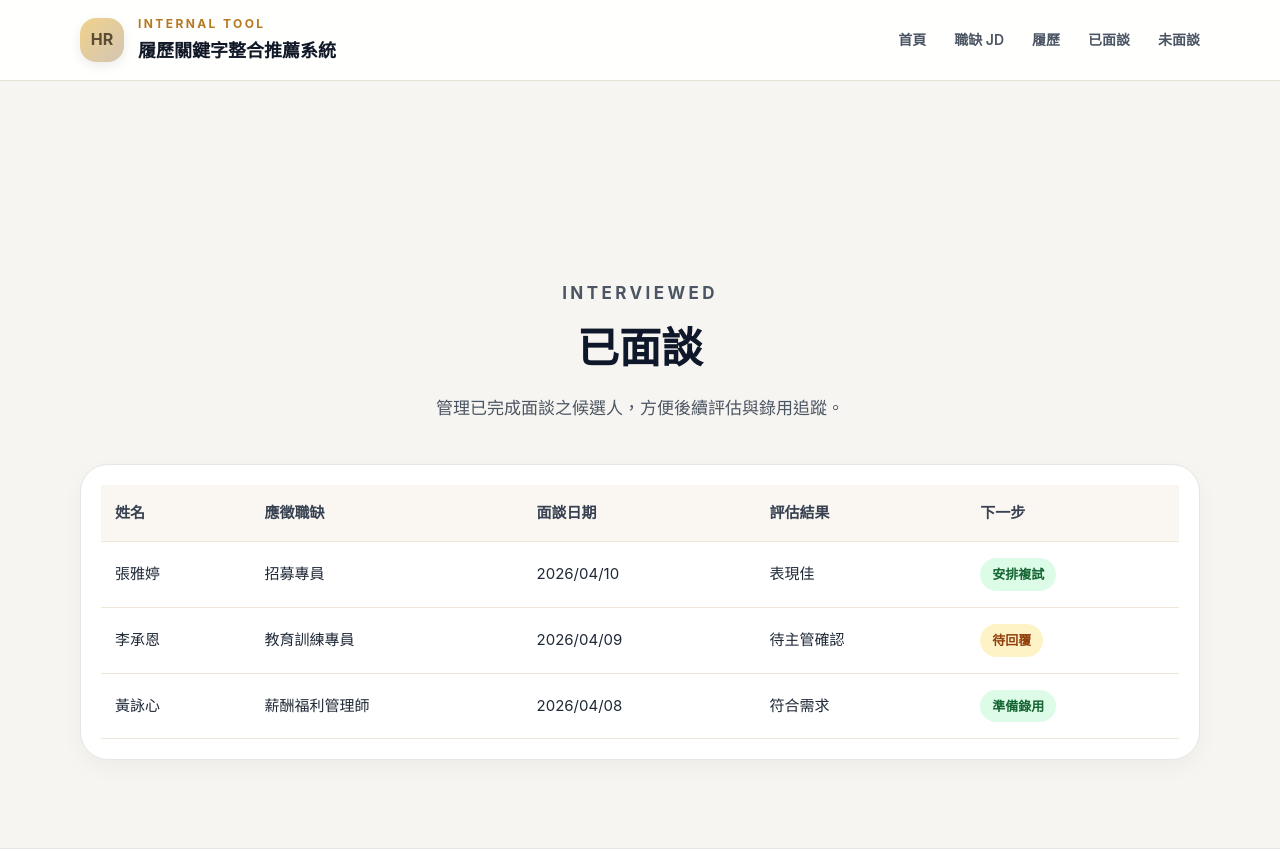
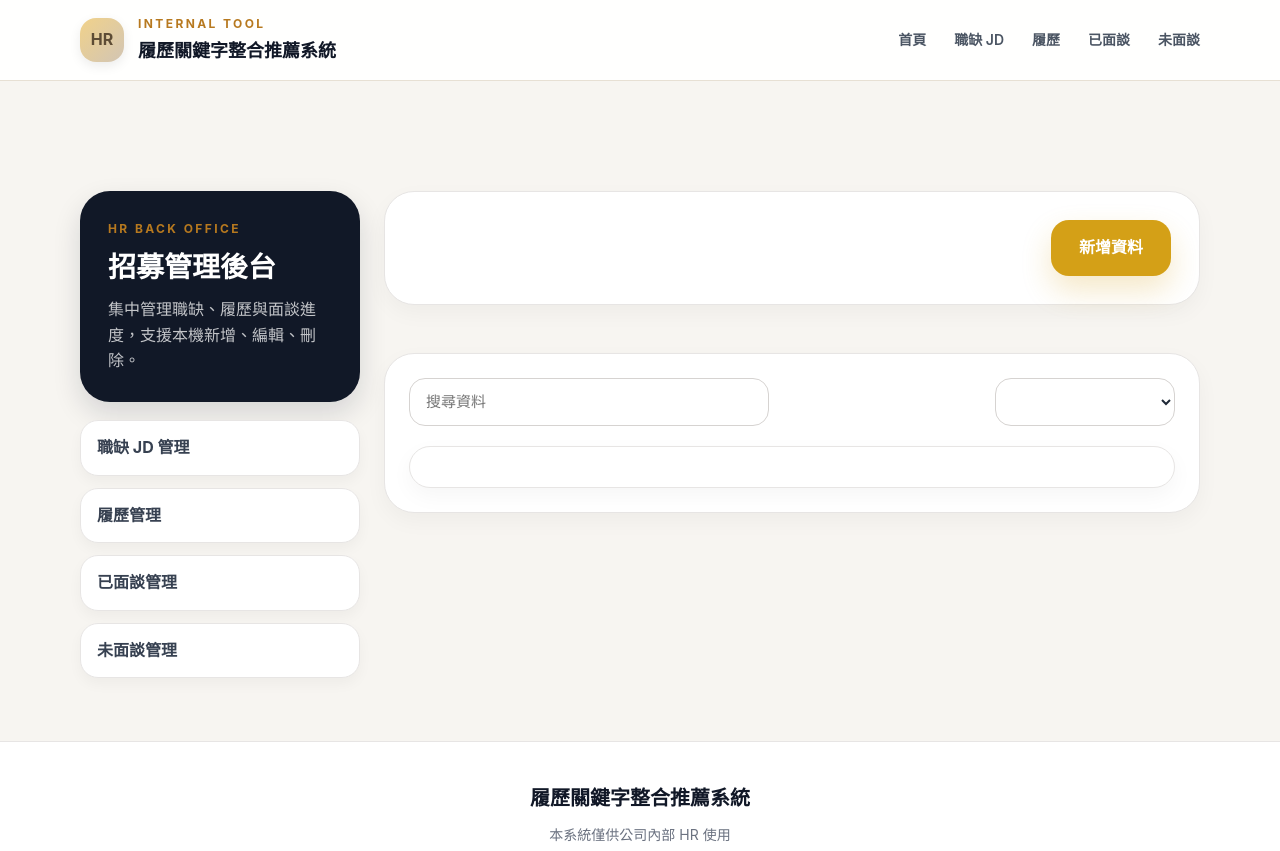
Before and after one commit to eleanor091989-creator/2026hw, a plain HTML site: page interviewed.html in a window 1280 px wide. Shown: the top 851 px of the page. Drawn offline with Linux system fonts and the light colour scheme.

Commit message:
Refactor interviewed.html structure and navigation

```diff
--- a/interviewed.html
+++ b/interviewed.html
@@ -6,7 +6,7 @@
   <title>已面談｜履歷關鍵字整合推薦系統</title>
   <link rel="stylesheet" href="style.css" />
 </head>
-<body>
+<body data-page="已面談｜履歷關鍵字整合推薦系統">
   <header class="site-header">
     <div class="container header-inner">
       <div class="brand">
@@ -19,64 +19,78 @@
 
       <nav class="nav">
         <a href="index.html">首頁</a>
-        <a href="jd.html">職缺 JD</a>
-        <a href="resume.html">履歷</a>
-        <a href="interviewed.html">已面談</a>
-        <a href="not-interviewed.html">未面談</a>
+        <a href="jd.html" data-nav="jd">職缺 JD</a>
+        <a href="resume.html" data-nav="resume">履歷</a>
+        <a href="interviewed.html" data-nav="interviewed">已面談</a>
+        <a href="not-interviewed.html" data-nav="not-interviewed">未面談</a>
       </nav>
     </div>
   </header>
 
-  <main class="inner-page">
-    <section class="section">
-      <div class="container">
-        <div class="section-heading">
-          <p class="section-tag">INTERVIEWED</p>
-          <h2>已面談</h2>
-          <p>管理已完成面談之候選人，方便後續評估與錄用追蹤。</p>
+  <main class="backend-main">
+    <div class="container backend-layout">
+      <aside class="backend-sidebar">
+        <div class="sidebar-card">
+          <p class="section-tag">HR BACK OFFICE</p>
+          <h2>招募管理後台</h2>
+          <p>集中管理職缺、履歷與面談進度，支援本機新增、編輯、刪除。</p>
         </div>
 
-        <div class="page-panel">
+        <div class="sidebar-links">
+          <a href="jd.html" data-nav="jd">職缺 JD 管理</a>
+          <a href="resume.html" data-nav="resume">履歷管理</a>
+          <a href="interviewed.html" data-nav="interviewed">已面談管理</a>
+          <a href="not-interviewed.html" data-nav="not-interviewed">未面談管理</a>
+        </div>
+      </aside>
+
+      <section class="backend-content">
+        <div class="page-header">
+          <div>
+            <p class="section-tag" id="pageTag"></p>
+            <h2 id="pageTitle"></h2>
+            <p class="page-desc" id="pageDescription"></p>
+          </div>
+          <button class="btn btn-primary" id="addRecordBtn" type="button">新增資料</button>
+        </div>
+
+        <div class="stats-grid" id="statsGrid"></div>
+
+        <div class="panel">
+          <div class="panel-toolbar">
+            <input class="panel-input" id="searchInput" type="text" placeholder="搜尋資料" />
+            <select class="panel-select" id="statusFilter"></select>
+          </div>
+
           <div class="table-card">
             <table class="data-table">
-              <thead>
-                <tr>
-                  <th>姓名</th>
-                  <th>應徵職缺</th>
-                  <th>面談日期</th>
-                  <th>評估結果</th>
-                  <th>下一步</th>
-                </tr>
-              </thead>
-              <tbody>
-                <tr>
-                  <td>張雅婷</td>
-                  <td>招募專員</td>
-                  <td>2026/04/10</td>
-                  <td>表現佳</td>
-                  <td><span class="status-badge active">安排複試</span></td>
-                </tr>
-                <tr>
-                  <td>李承恩</td>
-                  <td>教育訓練專員</td>
-                  <td>2026/04/09</td>
-                  <td>待主管確認</td>
-                  <td><span class="status-badge pending">待回覆</span></td>
-                </tr>
-                <tr>
-                  <td>黃詠心</td>
-                  <td>薪酬福利管理師</td>
-                  <td>2026/04/08</td>
-                  <td>符合需求</td>
-                  <td><span class="status-badge active">準備錄用</span></td>
-                </tr>
-              </tbody>
+              <thead id="tableHead"></thead>
+              <tbody id="tableBody"></tbody>
             </table>
           </div>
         </div>
+      </section>
+    </div>
+  </main>
+
+  <div class="modal-overlay hidden" id="modalOverlay">
+    <div class="modal-card">
+      <div class="modal-header">
+        <div>
+          <p class="section-tag" id="modalTag"></p>
+          <h3 id="modalTitle">新增資料</h3>
+        </div>
+        <button class="icon-btn" id="closeModalBtn" type="button">×</button>
       </div>
-    </section>
-  </main>
+
+      <form id="recordForm" class="form-grid"></form>
+
+      <div class="modal-actions">
+        <button class="btn btn-secondary" id="cancelModalBtn" type="button">取消</button>
+        <button class="btn btn-primary" id="saveRecordBtn" type="submit" form="recordForm">儲存</button>
+      </div>
+    </div>
+  </div>
 
   <footer class="site-footer">
     <div class="container footer-inner">
@@ -85,5 +99,7 @@
       <p>如有操作問題，請聯繫人資系統管理單位</p>
     </div>
   </footer>
+
+  <script src="script.js"></script>
 </body>
 </html>
```
